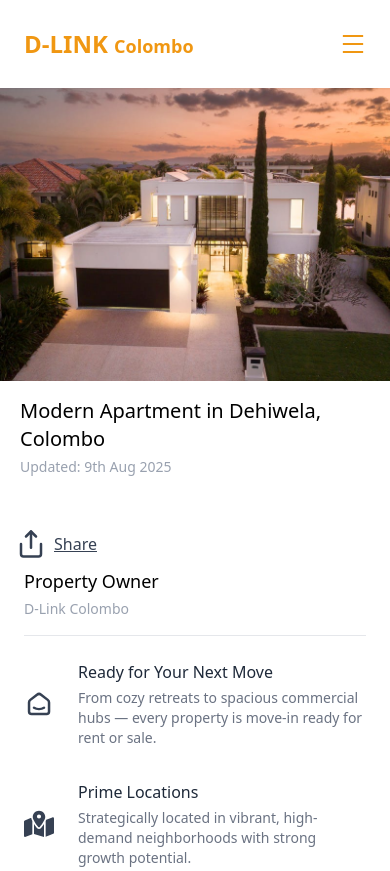
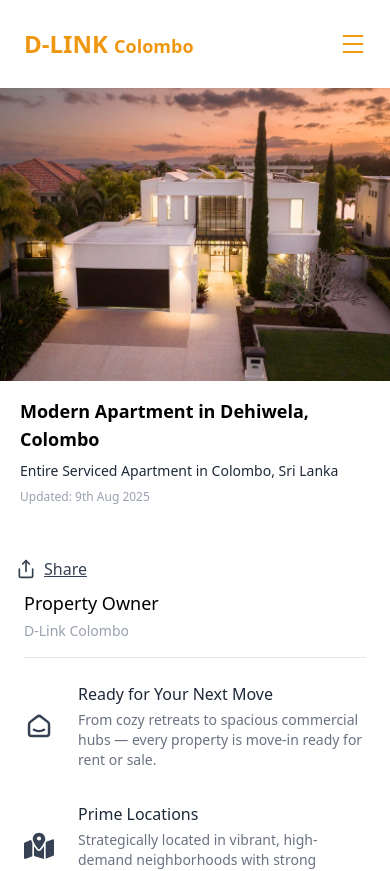
Before and after one commit to reshamsu/DLink-REACT, a React (Vite) app in the folder dlink-frontend/: page /property/listing in a window 390 px wide. Shown: the top 871 px of the page. Built offline with nearby package versions, Linux system fonts and the light colour scheme.

Commit message:
Mobile Confirmation

```diff
--- a/dlink-frontend/src/components/Navbar.jsx
+++ b/dlink-frontend/src/components/Navbar.jsx
@@ -131,7 +131,7 @@ const Navbar = () => {
         <div
           className={`${
             nav
-              ? "fixed left-0 top-0 w-[64%] h-full border-l border-l-gray-800 bg-white ease-in-out duration-500 z-[999]"
+              ? "fixed left-0 top-0 w-[64%] h-full border-l border-l-gray-800 bg-white ease-in-out shadow-2xl duration-500 z-[999]"
               : "fixed right-[-100%] z-[999]"
           }`}
         >
--- a/dlink-frontend/src/components/listing/Hero.jsx
+++ b/dlink-frontend/src/components/listing/Hero.jsx
@@ -7,10 +7,11 @@ const Hero = () => {
     <>
       <div className="max-w-[1200px] mx-auto mt-22 flex md:flex flex-col-reverse md:flex-col">
         <div className="pt-4 md:pt-10 mb-6 mx-5 md:mx-0">
-          <h1 className="text-xl md:text-2xl font-medium">
+          <h1 className="text-lg md:text-2xl font-semibold">
             Modern Apartment in Dehiwela, Colombo
           </h1>
-          <p className="py-1 text-sm font-normal text-gray-400">
+          <h2 className="block md:hidden pt-2 mb-1 text-gray-800 font-medium text-sm">Entire Serviced Apartment in Colombo, Sri Lanka</h2>
+          <p className="py-1 text-xs md:text-sm font-normal text-gray-400">
             Updated: 9th Aug 2025
           </p>
         </div>
--- a/dlink-frontend/src/components/listing/Info.jsx
+++ b/dlink-frontend/src/components/listing/Info.jsx
@@ -42,7 +42,7 @@ const Info = () => {
               href=""
               className="text-gray-700 hover:bg-gray-100 py-2 px-4 hover:text-gray-900 rounded-lg underline font-medium flex items-center gap-2"
             >
-              <LuShare className={iconClass} /> Share
+              <LuShare size={20} /> Share
             </a>
           </button>
         </div>
```
